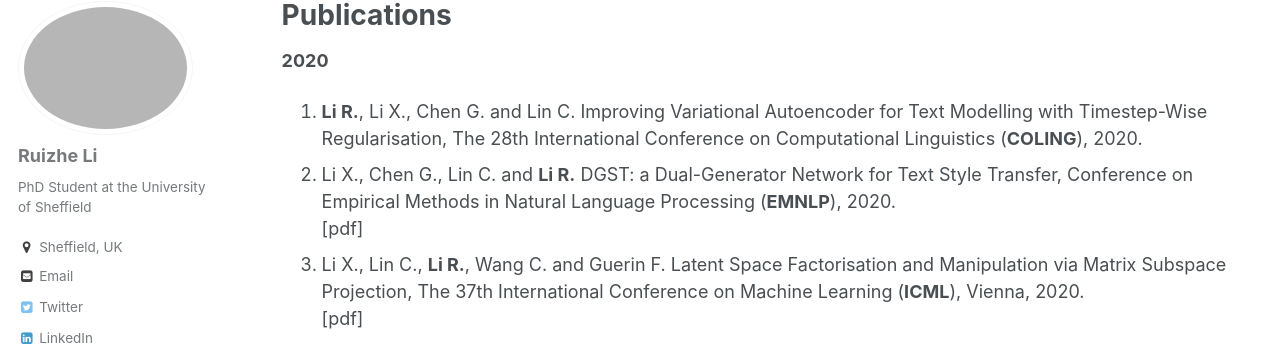
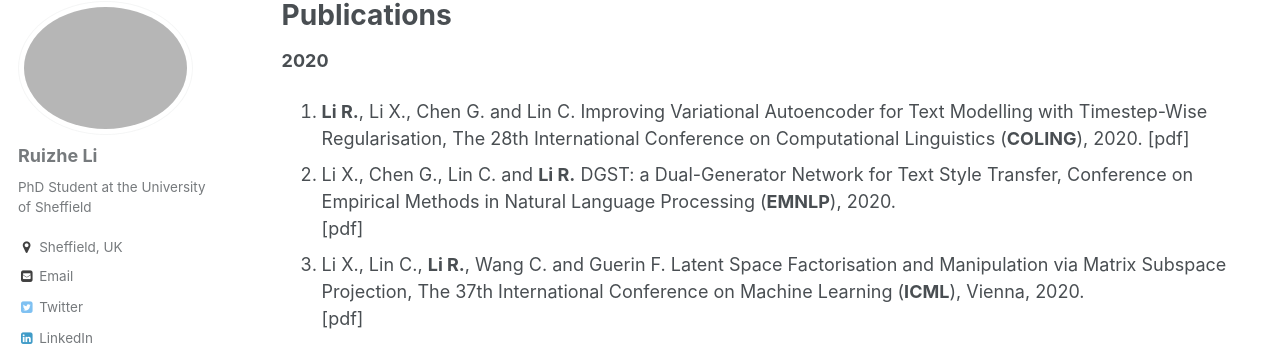
Before and after one commit to ruizheliUOA/ruizheliUOA.github.io, a Jekyll site: the page built from _pages/publications.md, in a window 1280 px wide and 1182 px high. Shown: the part 117-463 px from the top of the window. Built offline with Jekyll 4.4.1, drawn with Linux system fonts in a browser that asks for light colours; some web fonts are replaced.

Commit message:
Update publications.md

```diff
--- a/_pages/publications.md
+++ b/_pages/publications.md
@@ -13,6 +13,7 @@ author_profile: true
 
 **2020**
 1. **Li R.**, Li X., Chen G. and Lin C. Improving Variational Autoencoder for Text Modelling with Timestep-Wise Regularisation, The 28th International Conference on Computational Linguistics (**COLING**), 2020.
+[\[pdf\]](https://arxiv.org/pdf/2011.01136.pdf)<br />
 2. Li X., Chen G., Lin C. and **Li R.** DGST: a Dual-Generator Network for Text Style Transfer, Conference on Empirical Methods in Natural Language Processing (**EMNLP**), 2020.<br/>
 [\[pdf\]](https://arxiv.org/pdf/2010.14557.pdf)<br />
 3. Li X., Lin C., **Li R.**, Wang C. and Guerin F. Latent Space Factorisation and Manipulation via Matrix Subspace Projection, The 37th International Conference on Machine Learning (**ICML**), Vienna, 2020.<br/>
```
